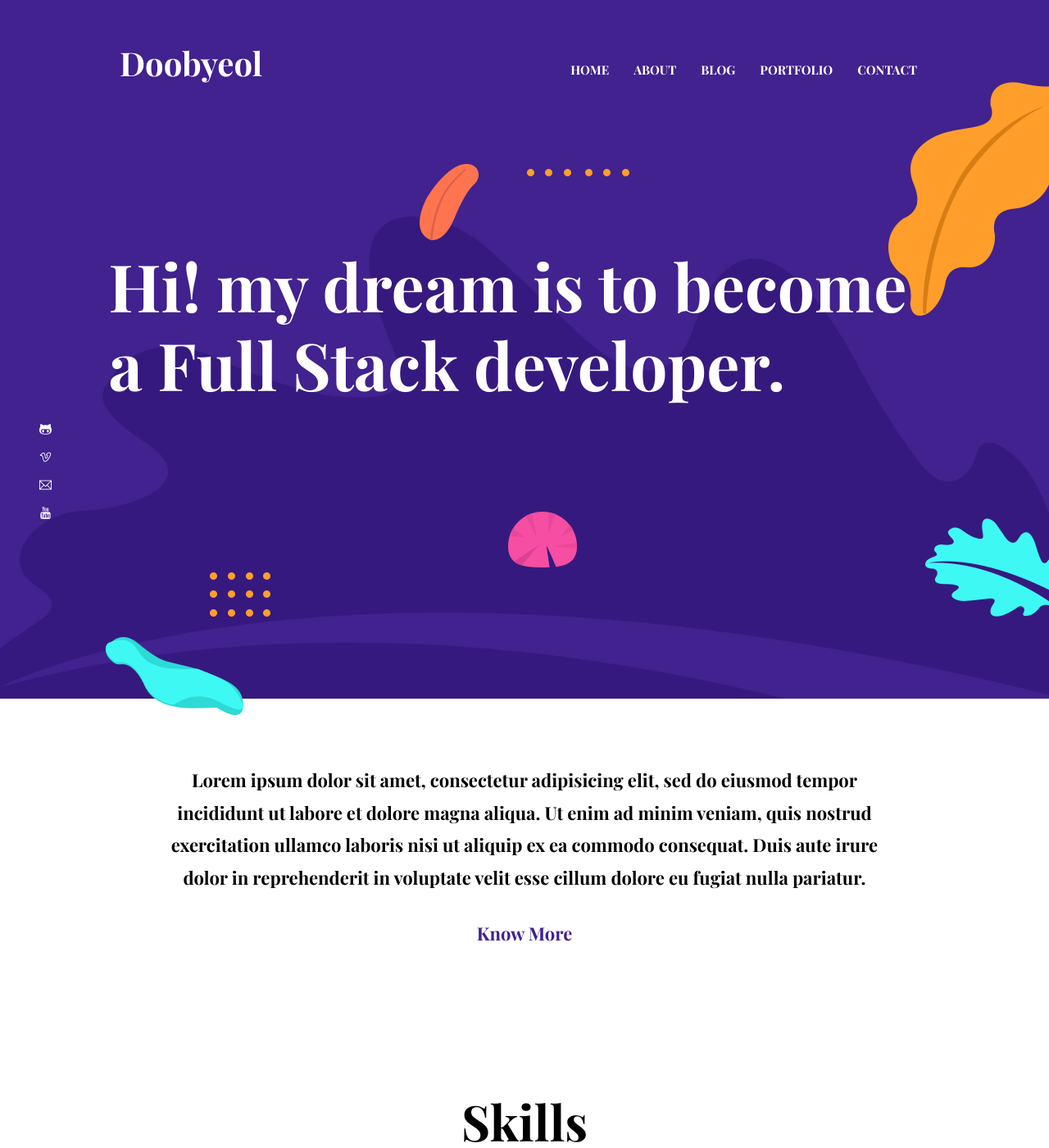
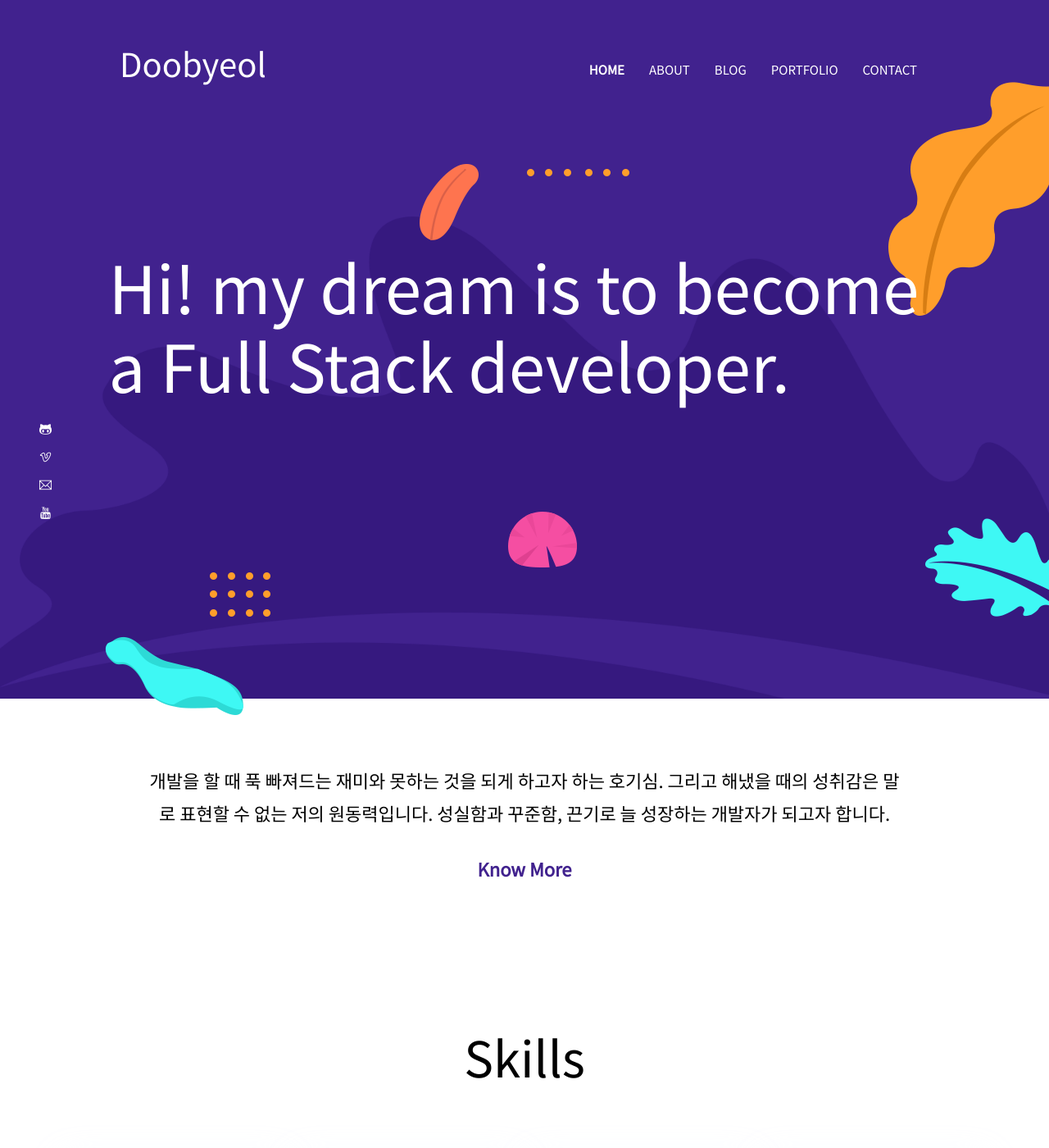
Before and after one commit to doobyeol/doobyeol.github.io, a Jekyll site: the page built from index.html, in a window 1280 px wide and 1400 px high. Shown: the whole window at 82% size. Built offline with Jekyll 4.4.1, drawn with Linux system fonts in a browser that asks for light colours; some of the changed text lies outside the part shown.

Commit message:
폰트 변경

```diff
--- a/_data/settings.yml
+++ b/_data/settings.yml
@@ -8,7 +8,7 @@ description: Doobyeol Portfolio
 email: doobyeol@gmail.com
 phone: 010 5573 6409
 address: Seoul, Korea
-copyright: Copyright &copy; 2022 Designed & Developed by [Doobyeol](https://github.com/doobyeol)
+copyright: Copyright &copy; 2022 [Doobyeol](https://github.com/doobyeol) ALL RIGHTS RESERVED.
 
 menu:
 - {name: About, link: '/about'}
@@ -53,7 +53,7 @@ social:
 
 # About Section
 blurb:
-  Lorem ipsum dolor sit amet, consectetur adipisicing elit, sed do eiusmod tempor incididunt ut labore et dolore magna aliqua. Ut enim ad minim veniam, quis nostrud exercitation ullamco laboris nisi ut aliquip ex ea commodo consequat. Duis aute irure dolor in reprehenderit in voluptate velit esse cillum dolore eu fugiat nulla pariatur.
+  개발을 할 때 푹 빠져드는 재미와 못하는 것을 되게 하고자 하는 호기심. 그리고 해냈을 때의 성취감은 말로 표현할 수 없는 저의 원동력입니다. 성실함과 꾸준함, 끈기로 늘 성장하는 개발자가 되고자 합니다.
 
 blurb-btn-link: '/about'
 blurb-btn-name: know more
--- a/assets/scss/_typography.scss
+++ b/assets/scss/_typography.scss
@@ -1,5 +1,5 @@
 /*  typography */
-@import url('https://fonts.googleapis.com/css?family=Playfair+Display:700|Roboto:400');
+@import url('https://fonts.googleapis.com/css?family=Noto+Sans+KR:400|Roboto:400');
 
 body {
   line-height: 1.2;
--- a/assets/scss/_variables.scss
+++ b/assets/scss/_variables.scss
@@ -12,5 +12,5 @@ $gray: #eaeaea;
 
 // Font Variables
 $primary-font: 'Roboto', sans-serif;
-$secondary-font: 'Playfair Display', serif;
+$secondary-font: 'Noto Sans KR', serif;
 $icon-font: 'themify';
```
